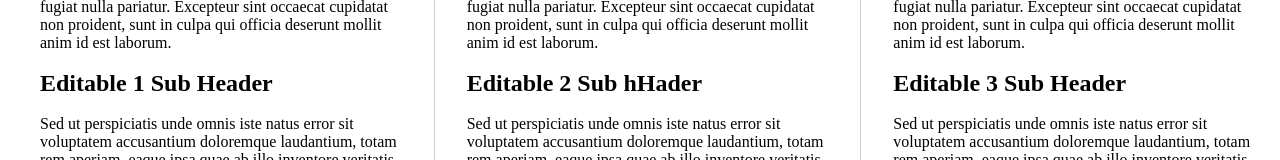
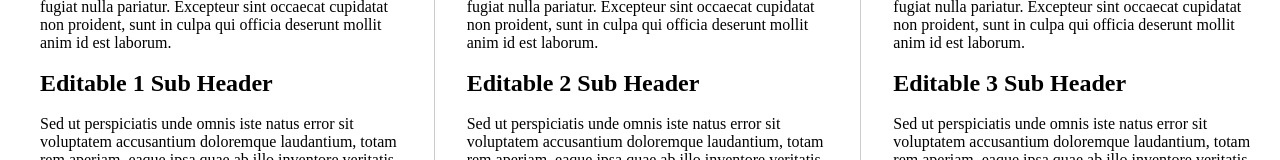
Before and after one commit to maxfahl/Quill-Edit-Multiple, a React (Create React App) app: page / in a window 1280 px wide. Shown: the part 266-426 px from the top of the page. Built offline with nearby package versions, Linux system fonts and the light colour scheme.

Commit message:
Typo once again.

```diff
--- a/src/data/editables-initial-data.js
+++ b/src/data/editables-initial-data.js
@@ -39,7 +39,7 @@ export default {
 			est laborum.
 			</p>
 			<p><br></p>
-			<h2>Editable 2 Sub hHader</h2>
+			<h2>Editable 2 Sub Header</h2>
 			<p><br></p>
 			<p>
 			Sed ut perspiciatis unde omnis iste natus error sit
```
